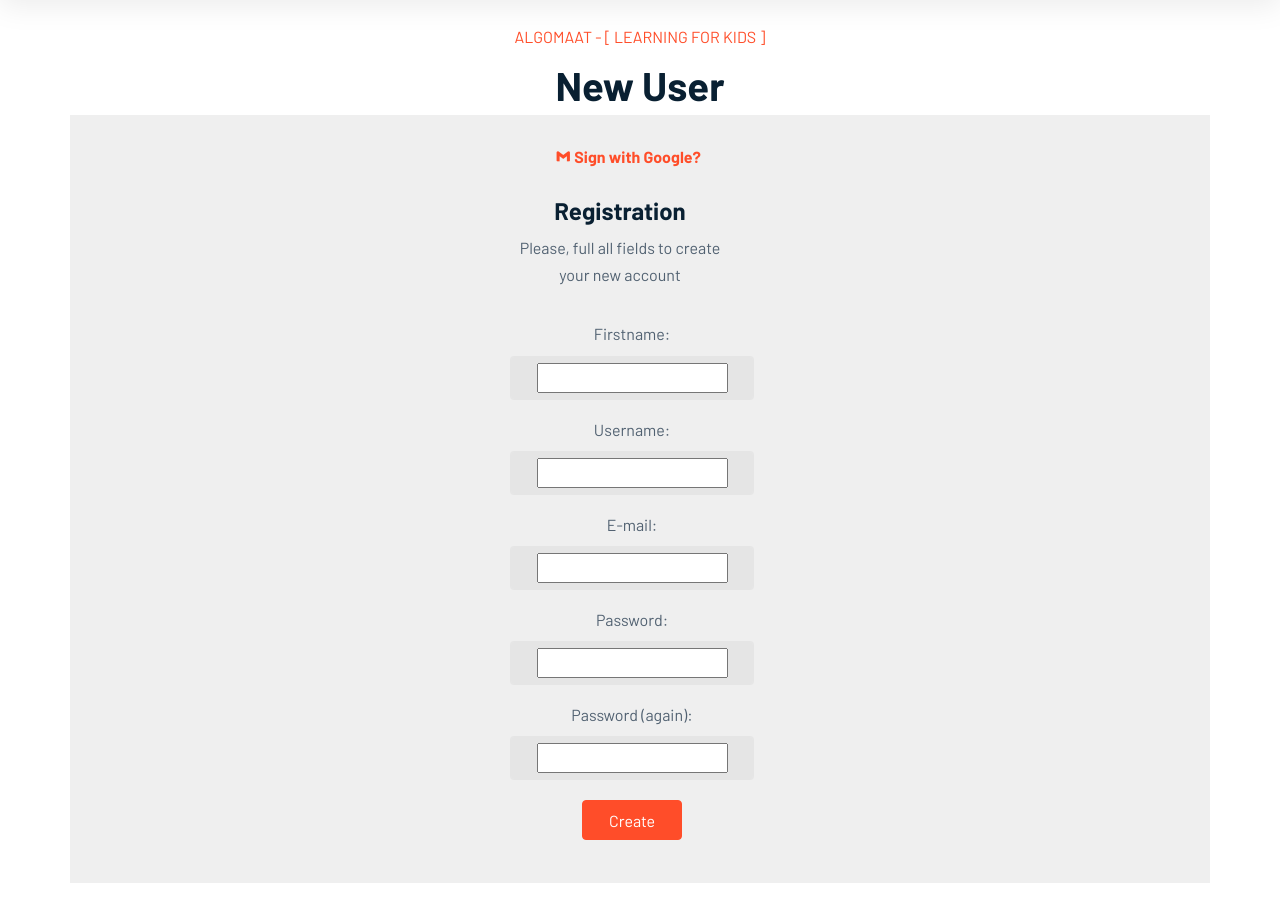
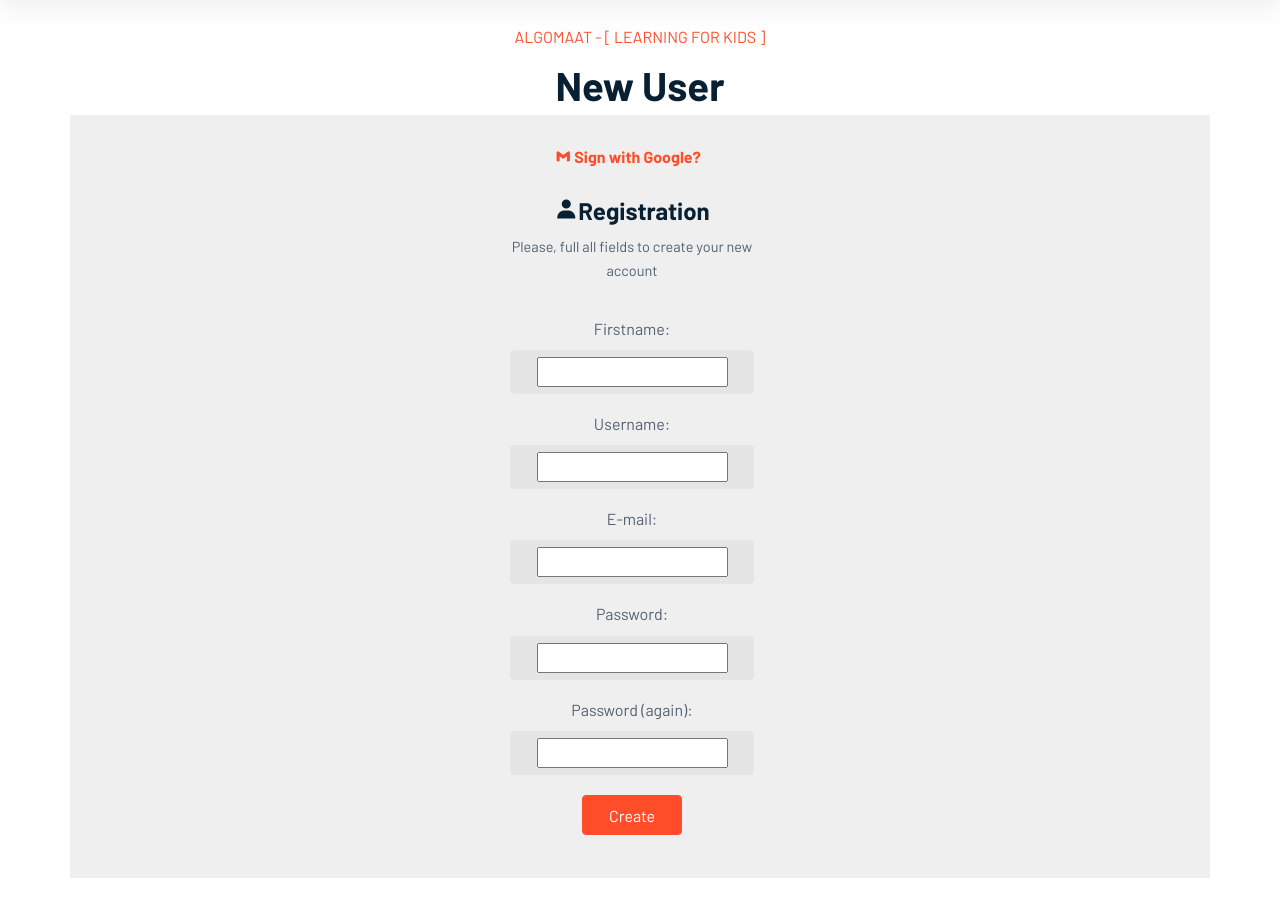
Before and after one commit to FokamFekam/ALGOMAAT, a Django app: page /registration/new_user/ in a window 1280 px wide. Shown: the part 116-1023 px from the top of the page. Run offline with Django 5.2, Linux system fonts and the light colour scheme; some libraries are stand-ins or nearby versions.

Commit message:
update login and register view

```diff
--- a/Algomaat/templates/registration/login.html
+++ b/Algomaat/templates/registration/login.html
@@ -24,7 +24,7 @@
                     <form method="post" action="/registration/login/" enctype="multipart/form-data" class="p-lg-5 col-12 row g-3">
                         {% csrf_token %}
                         <div style="margin-top:-50px;">
-                            <!-- <h4>Login</h4>  -->
+                             <h4> <i class="bx bxs-log-in"> </i></h4>
                         <p>Please, full all fields and log in </p>
                         </div>
                             <input type="hidden" name="page_id" value="{{ page_id }}">
--- a/Algomaat/templates/registration/registration_form.html
+++ b/Algomaat/templates/registration/registration_form.html
@@ -31,9 +31,9 @@
                     </div>
                     <form method="post" action="." enctype="multipart/form-data" class="p-lg-5 col-12 row g-3">
                         {% csrf_token %}
-                      <div class="row" style="margin-top:-50px;">
-                           <h4>Registration</h4>
-                             <p>Please, full all fields to create your new account </p>
+                      <div class="container" style="margin-top:-50px;">
+                           <h4><i class="bx bxs-user"></i>Registration</h4>
+                             <p style="font-size: 14.5px;">Please, full all fields to create your new account </p>
                        </div>
                        {% for field in form %}
                          {% if field.errors %}
```
